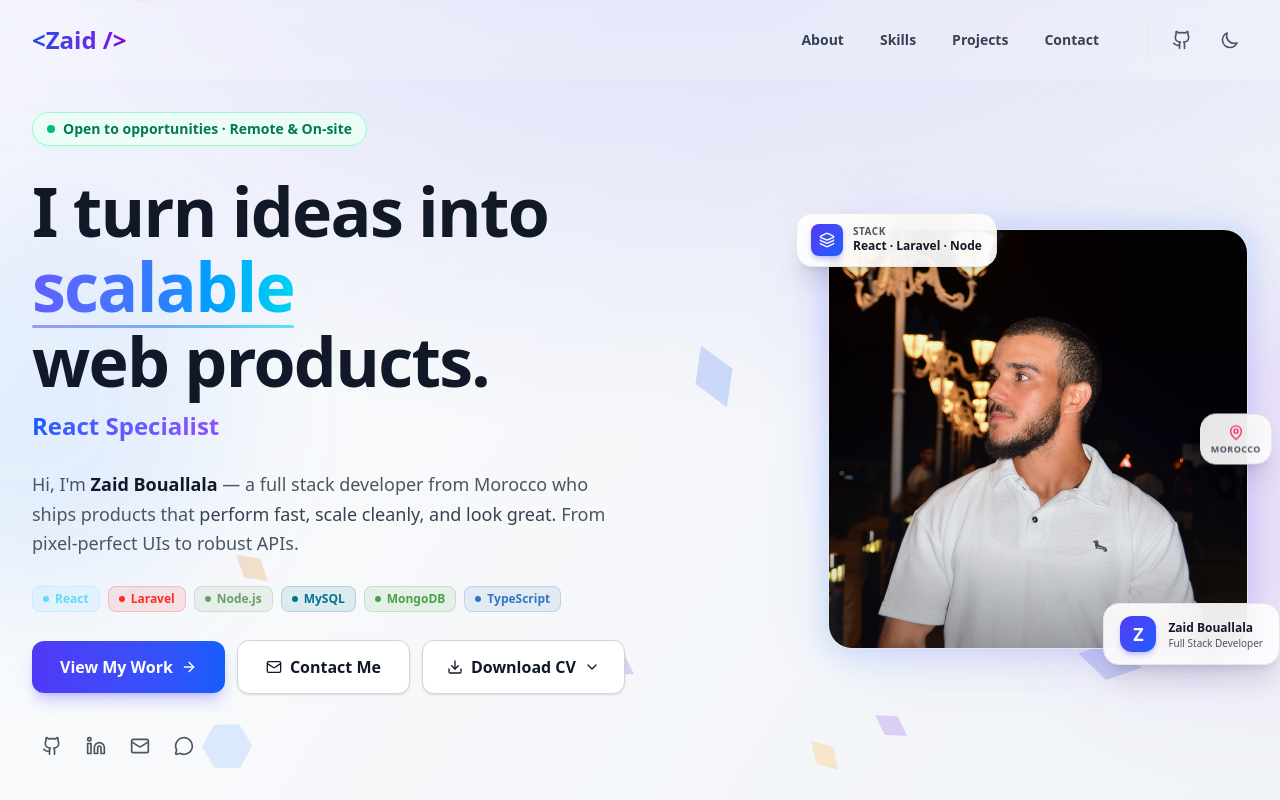
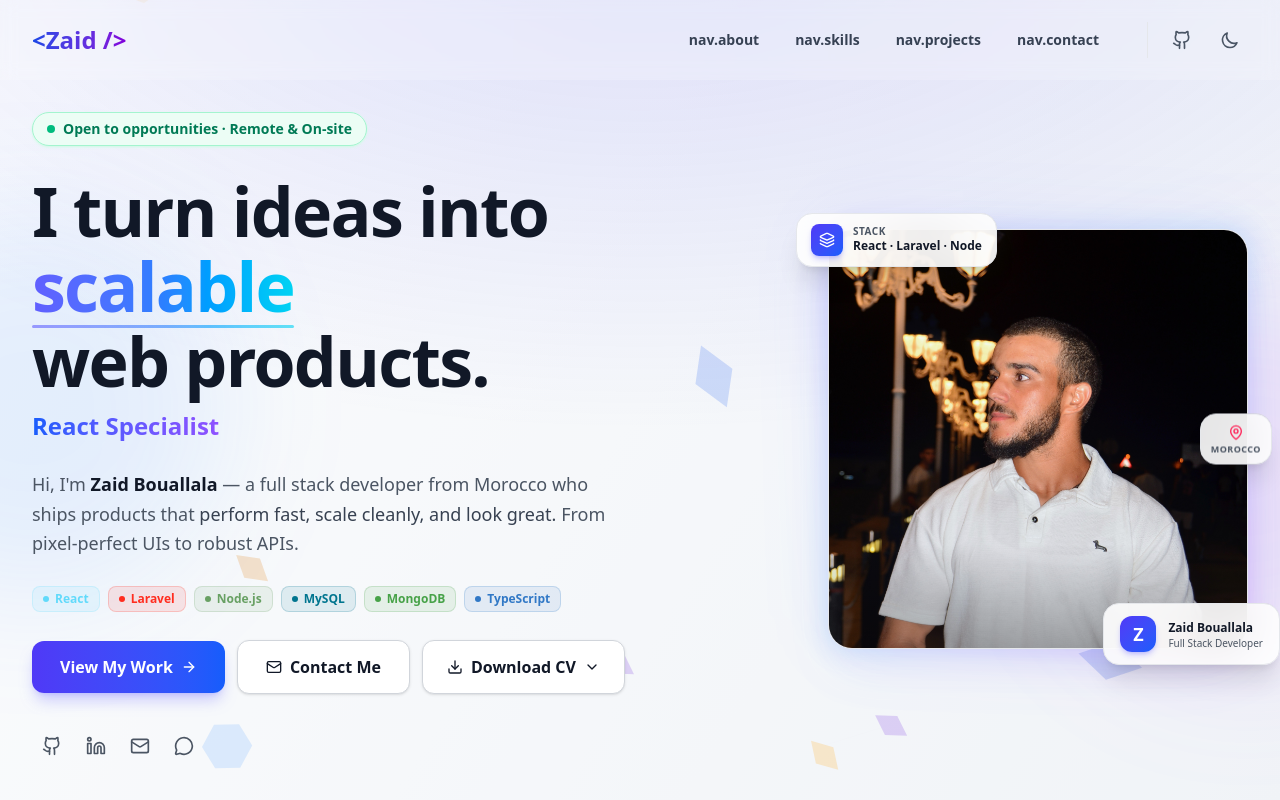
Before and after one commit to zaidBouallala-alb/portfolio, a React (Vite) app: page / in a window 1280 px wide. Shown: the top 800 px of the page. Built offline with nearby package versions, Linux system fonts and the light colour scheme.

Commit message:
feat: implement core portfolio components including sections for skills, contact, and navigation with motion animations

```diff
--- a/src/data/site.ts
+++ b/src/data/site.ts
@@ -16,9 +16,9 @@ export const siteConfig = {
     resume: "/resume.pdf", // Path to resume in public folder
     bio: "https://github.com/zaidBouallala", // Link for "All Links" or similar
     navLinks: [
-        { name: 'About', href: '#about' },
-        { name: 'Skills', href: '#skills' },
-        { name: 'Projects', href: '#projects' },
-        { name: 'Contact', href: '#contact' },
+        { name: 'nav.about', href: '#about' },
+        { name: 'nav.skills', href: '#skills' },
+        { name: 'nav.projects', href: '#projects' },
+        { name: 'nav.contact', href: '#contact' },
     ]
 };
```
